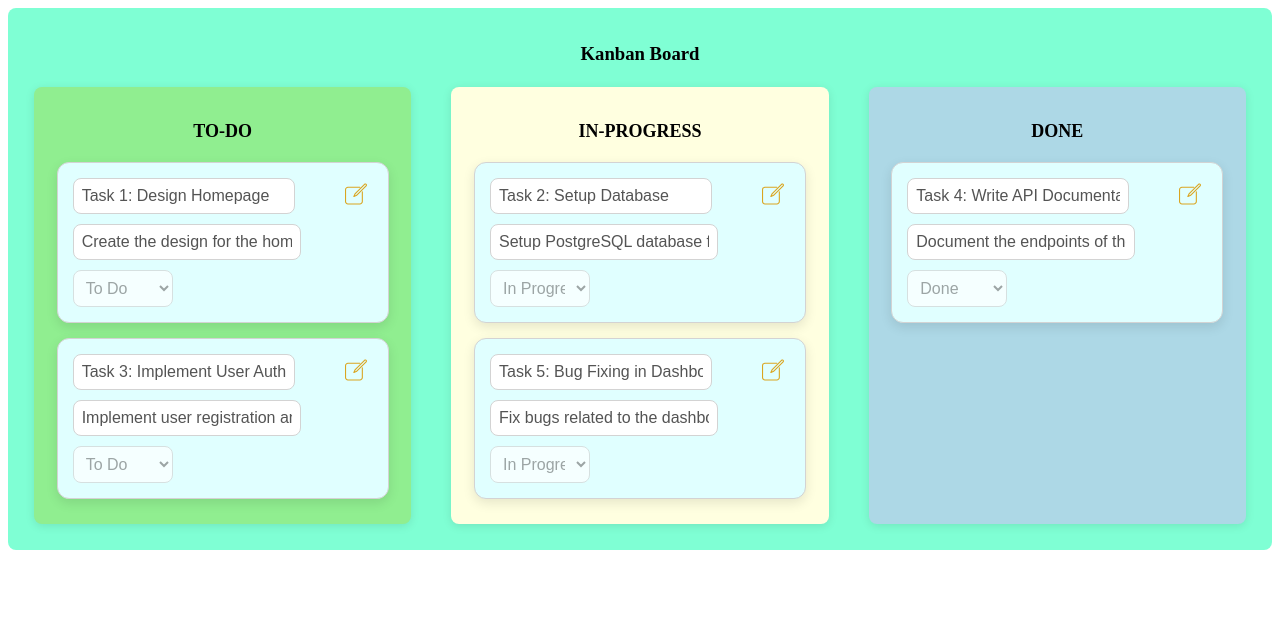
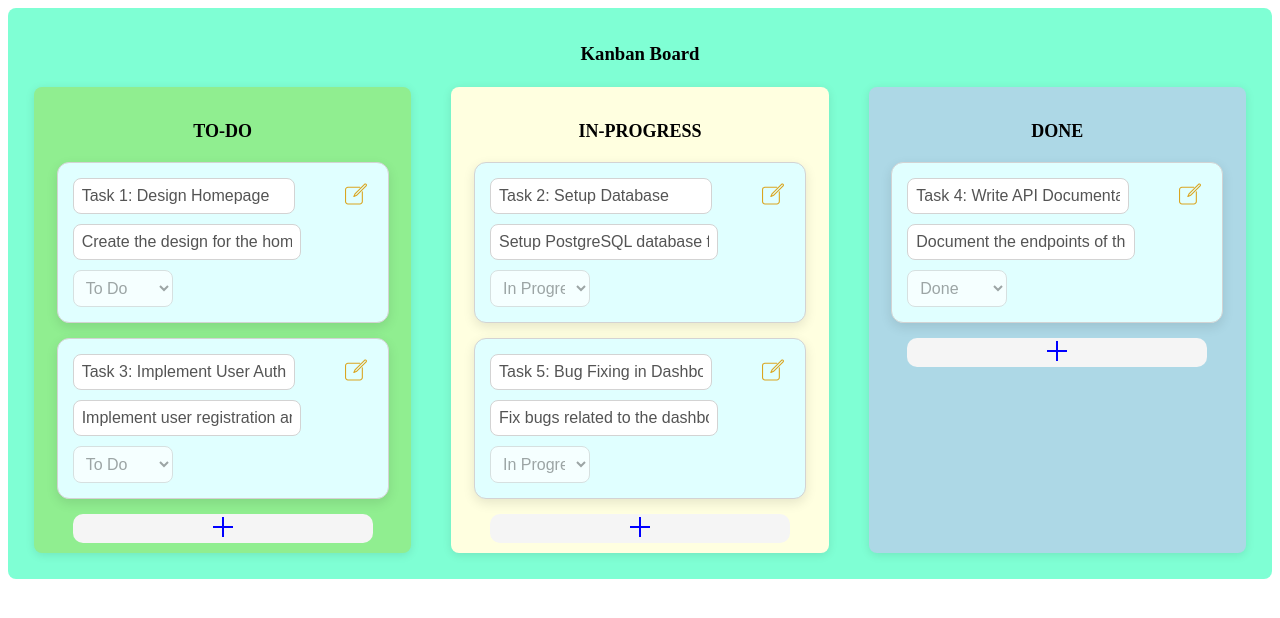
Before and after one commit to CodeCrafter1859/kanban, a React (Create React App) app in the folder kanban/: page / in a window 1280 px wide. Shown: the top 618 px of the page. Built offline with nearby package versions, Linux system fonts and the light colour scheme; some icons are missing.

Commit message:
all features done

```diff
--- a/kanban/src/components/Board.jsx
+++ b/kanban/src/components/Board.jsx
@@ -27,12 +27,15 @@ const Board = ({
     if (onUpdateTask) onUpdateTask(id, taskName, description, status);
   };
 
+  const handleAddTask = (newTask) => {
+    setTaskList((prevTasks) => [...prevTasks, newTask]);
+  };
+
   const statuses = ["to-do", "in-progress", "done"];
 
   return (
     <div className="board-container">
       <h3>{title}</h3>
-      {/* <p>{description}</p> */}
 
       <div className="board">
         {statuses.map((status) => {
@@ -45,6 +48,7 @@ const Board = ({
               tasks={statusTasks}
               onUpdateTask={handleUpdateTask}
               onDeleteTask={handleDeleteTask}
+              onAddTask={handleAddTask}
               onDragStart={onDragStart}
             />
           );
--- a/kanban/src/components/Card.jsx
+++ b/kanban/src/components/Card.jsx
@@ -1,4 +1,4 @@
-import React, { useState, useEffect } from "react";
+import React, { useState, useEffect, useRef } from "react";
 import { ReactComponent as DeleteIcon } from "../assets/delete.svg";
 import { ReactComponent as EditIcon } from "../assets/edit.svg";
 import "../styles/Card.css";
@@ -6,18 +6,26 @@ import "../styles/Card.css";
 const Card = ({ id, title, desc, status, onUpdate, onDelete }) => {
   const [taskName, setTaskName] = useState(title || "title");
   const [description, setDescription] = useState(desc || "desc");
-  const [isEditing, setIsEditing] = useState(false);
   const [taskStatus, setTaskStatus] = useState(status || "to-do");
+
+  const [isEditing, setIsEditing] = useState(!title && !desc);
+
+  const titleInputRef = useRef(null);
+
   useEffect(() => {
     setTaskName(title);
     setDescription(desc);
     setTaskStatus(status);
   }, [title, desc, status]);
 
+  useEffect(() => {
+    if (isEditing && titleInputRef.current) {
+      titleInputRef.current.focus();
+    }
+  }, [isEditing]);
+
   const handleTaskNameChange = (e) => setTaskName(e.target.value);
-
   const handleDescriptionChange = (e) => setDescription(e.target.value);
-
   const handleStatusChange = (e) => setTaskStatus(e.target.value);
 
   const handleSaveChanges = () => {
@@ -26,13 +34,13 @@ const Card = ({ id, title, desc, status, onUpdate, onDelete }) => {
   };
 
   const handleEditClick = () => setIsEditing(true);
-
   const handleDeleteClick = () => onDelete(id);
 
   return (
     <div className="card-container">
       <div className="task-container">
         <input
+          ref={titleInputRef}
           type="text"
           value={taskName}
           onChange={handleTaskNameChange}
@@ -48,6 +56,7 @@ const Card = ({ id, title, desc, status, onUpdate, onDelete }) => {
           </button>
         </div>
       </div>
+
       <div className="description-container">
         <input
           type="text"
@@ -57,8 +66,9 @@ const Card = ({ id, title, desc, status, onUpdate, onDelete }) => {
           required
         />
       </div>
+
       <select
-      id="choices"
+        id="choices"
         value={taskStatus}
         onChange={handleStatusChange}
         disabled={!isEditing}
@@ -67,7 +77,7 @@ const Card = ({ id, title, desc, status, onUpdate, onDelete }) => {
         <option value="in-progress">In Progress</option>
         <option value="done">Done</option>
       </select>
-      <br />
+
       {isEditing && (
         <button type="submit" onClick={handleSaveChanges}>Save</button>
       )}
--- a/kanban/src/components/Column.jsx
+++ b/kanban/src/components/Column.jsx
@@ -1,14 +1,25 @@
 import React from "react";
 import Card from "./Card";
 import "../styles/Column.css";
+import { ReactComponent as PlusIcon } from "../assets/plusIcon.svg";
 
-const Column = ({ status, tasks, onUpdateTask, onDeleteTask }) => {
+const Column = ({ status, tasks, onUpdateTask, onDeleteTask, onAddTask }) => {
   let columnClass = "";
   if (status === "to-do") columnClass = "to-do";
   else if (status === "in-progress") columnClass = "in-progress";
   else if (status === "done") columnClass = "done";
 
   const columnTasks = tasks.filter((task) => task.status === status);
+
+  const handleAddTask = () => {
+    const newTask = {
+      id: Date.now(),
+      title: "",
+      description: "",
+      status: status,
+    };
+    onAddTask(newTask);
+  };
 
   return (
     <div className={`column ${columnClass}`}>
@@ -26,6 +37,9 @@ const Column = ({ status, tasks, onUpdateTask, onDeleteTask }) => {
           />
         ))}
       </div>
+      <button onClick={handleAddTask} className="btn-icon">
+        <PlusIcon className="icon-plus"/>
+      </button>
     </div>
   );
 };
--- a/kanban/src/styles/Card.css
+++ b/kanban/src/styles/Card.css
@@ -71,7 +71,7 @@
     border: none;
     border-radius: 3px;
     padding: 5px;
-    margin-top: 5px;
+    margin-left: 5px;
     cursor: pointer;
   }
 
--- a/kanban/src/styles/Column.css
+++ b/kanban/src/styles/Column.css
@@ -40,3 +40,15 @@
       width: 30%;
     }
   }
+
+
+  .btn-icon{
+    max-width: 300px;
+    width: 100%;
+    background-color: whitesmoke;
+    border-radius: 10px;
+  }
+
+  .icon-plus{
+    color: blue;
+  }
```
Also changed, not shown: kanban/src/assets/plusIcon.svg (added), kanban/src/styles/Board.css (line endings or trailing spaces).
